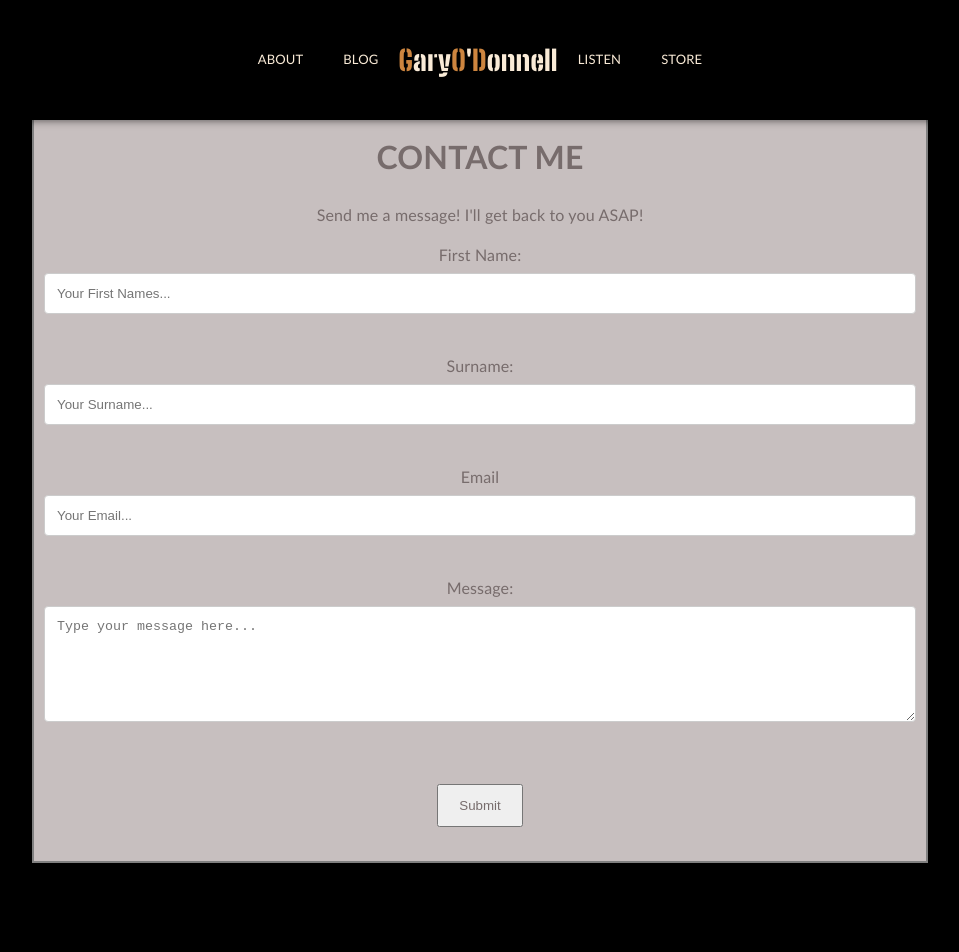
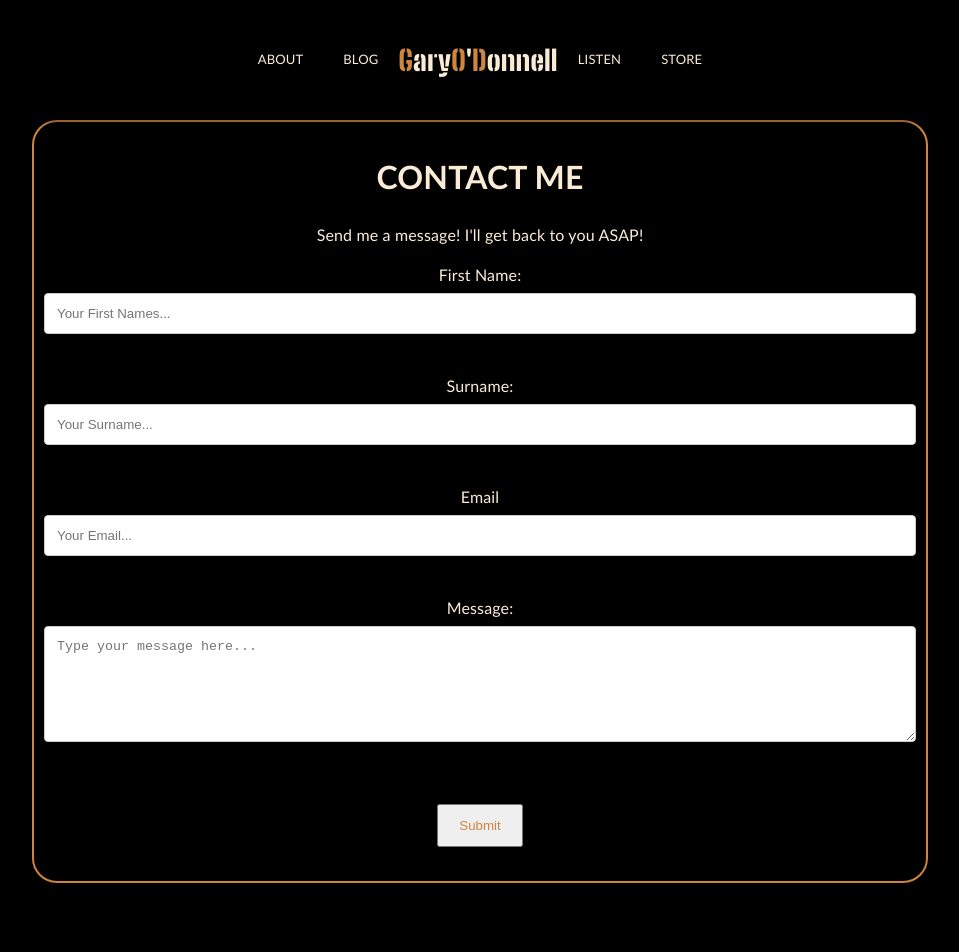
Before and after one commit to Songbird1978/god, a React (Create React App) app in the folder client/: page /message in a window 1280 px wide. Shown: the top 952 px of the page, without its empty margins (160-1119 px from the left). Built offline with nearby package versions, Linux system fonts and the light colour scheme.

Commit message:
mailing list and message forms now load at the top of the page

```diff
--- a/client/package.json
+++ b/client/package.json
@@ -20,6 +20,7 @@
     "react-image-gallery": "^1.4.0",
     "react-router-dom": "^6.24.0",
     "react-scripts": "5.0.1",
+    "styled-components": "^6.1.16",
     "web-vitals": "^2.1.4",
     "yup": "^1.6.1"
   },
--- a/client/src/components/contact/contact.js
+++ b/client/src/components/contact/contact.js
@@ -7,6 +7,7 @@ import { YoutubeLogo } from "@phosphor-icons/react";
 import { Parallelogram } from "@phosphor-icons/react";
 import { InstagramLogo } from '@phosphor-icons/react';
 import '../footer/footer.css';
+
 
 function Contact() {
 
@@ -51,6 +52,7 @@ function Contact() {
                     </a>
                 </li>
             </ul>
+
         </div>
     )
 }
--- /dev/null
+++ b/client/src/goToTop.js
@@ -0,0 +1,15 @@
+//GoToTop.js
+import { useEffect } from "react";
+import { useLocation } from "react-router-dom";
+
+export default function GoToTop() {
+    const routePath = useLocation();
+    const onTop = () => {
+        window.scrollTo(0, 0);
+    }
+    useEffect(() => {
+        onTop()
+    }, [routePath]);
+
+    return null;
+}
--- a/client/src/pages/biography/biography.js
+++ b/client/src/pages/biography/biography.js
@@ -4,6 +4,7 @@ import CustomGallery from '../../components/customGallery/customGallery.js'; //
 import "../../index.css";
 import InformationBar from '../../components/informationBar/informationBar.js';
 //import ImageList from '../../components/customGallery/imageList.js';
+
 
 function Biography({ blogs = [], formattedGallery = [] }) {
     // process images safely
@@ -58,6 +59,7 @@ function Biography({ blogs = [], formattedGallery = [] }) {
                         PLEASE NOTE:  This album has a PARENTAL ADVISORY Notice attached to it because two of the tracks* have sweary type words in them.
                     </p>
                 </div>
+
             </div>
 
             <InformationBar blogs={blogs} />
--- a/client/src/pages/forms/mail.css
+++ b/client/src/pages/forms/mail.css
@@ -10,21 +10,23 @@
     width: 70%;
     height: auto;
     justify-content: center;
-    border: solid grey 2px;
-    background-color: rgb(199, 191, 191);
+    border: solid peru 2px;
+    border-radius: 25px;
+    background-color: black;
     text-align: center;
     padding: 10px;
+    margin-top: 20px;
 
 }
 
 .formElements {
-    color: #776c6c;
+    color: antiquewhite;
     font-family: 'Gill Sans', 'Gill Sans MT', Calibri, 'Trebuchet MS', sans-serif;
 
 }
 
 .formValue {
-    color: lightgray;
+    color: antiquewhite;
 }
 
 input[type=text],
@@ -45,7 +47,7 @@ textarea {
 input[type=submit] {
 
     padding: 12px 20px;
-    color: #776c6c;
+    color: peru;
     z-index: 1000;
 
 }
--- a/client/src/pages/forms/mailingList.js
+++ b/client/src/pages/forms/mailingList.js
@@ -3,6 +3,7 @@ import { useForm } from 'react-hook-form';
 import * as yup from 'yup';
 import './mail.css';
 import { yupResolver } from '@hookform/resolvers/yup';
+import GoToTop from '../../goToTop.js';
 
 
 export const MailingList = () => {
@@ -40,6 +41,7 @@ export const MailingList = () => {
                     <input type="submit" className="submit" name="submit"></input><br></br><br></br>
                 </form>
             </div>
+            <GoToTop />
         </div>
     )
 }
--- a/client/src/pages/forms/message.js
+++ b/client/src/pages/forms/message.js
@@ -3,6 +3,7 @@ import { useForm } from 'react-hook-form';
 import * as yup from 'yup';
 import './mail.css';
 import { yupResolver } from '@hookform/resolvers/yup';
+import GoToTop from '../../goToTop.js';
 
 
 
@@ -41,11 +42,12 @@ export const Message = () => {
                     <label htmlFor="email" >Email</label><br></br>
                     <input {...register("email")} type="email" id="email" placeholder="Your Email..." ></input><br></br><br></br>
                     <label htmlFor="message" >Message:</label><br></br>
-                    <textarea {...register("message")} type="messsage" id="message" placeholder="Type your message here..."  rows="6" maxLength="3000"></textarea><br></br><br></br>
+                    <textarea {...register("message")} type="messsage" id="message" placeholder="Type your message here..." rows="6" maxLength="3000"></textarea><br></br><br></br>
                     <p>{errors.email?.message}</p>
                     <input type="submit" name="Submit" ></input><br></br><br></br>
                 </form>
             </div>
+            <GoToTop />
         </div>
     )
 }
```
Also changed, not shown: 1 other file (tests, documents, lock files or other folders).
